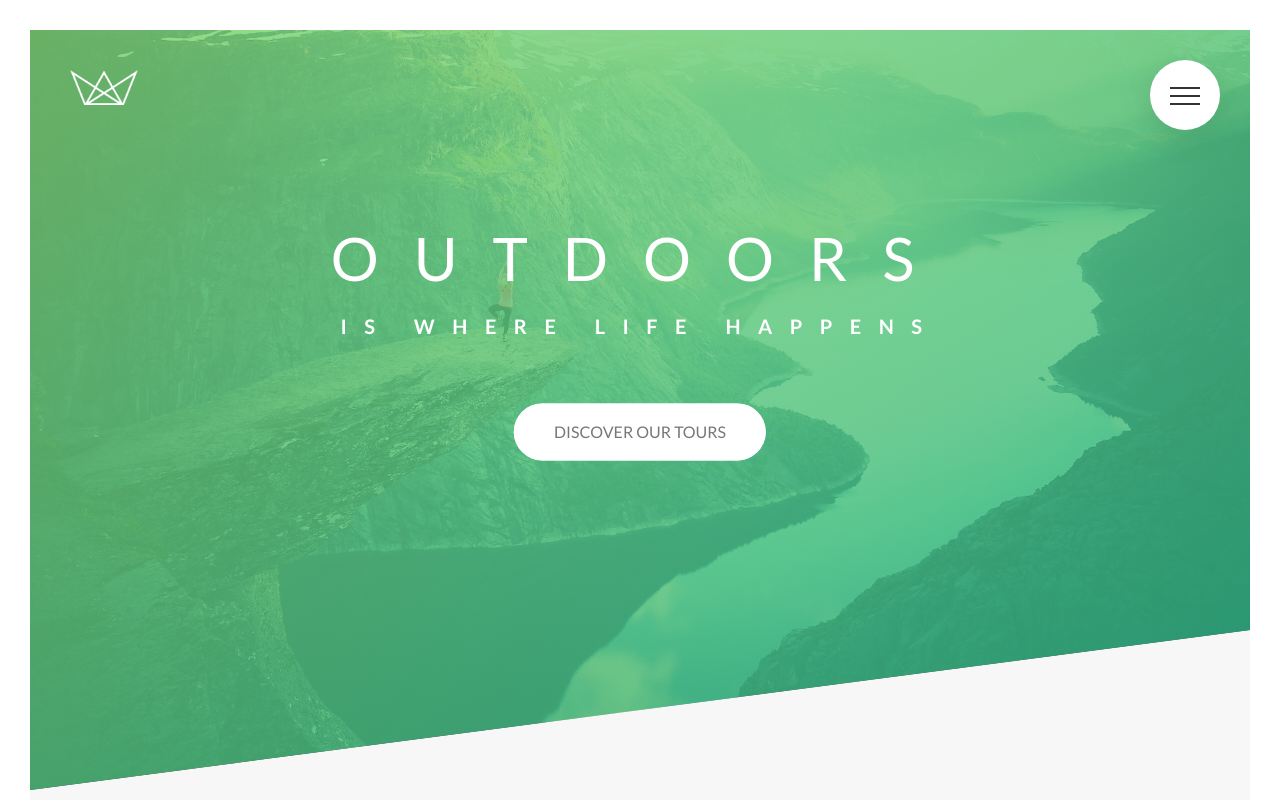
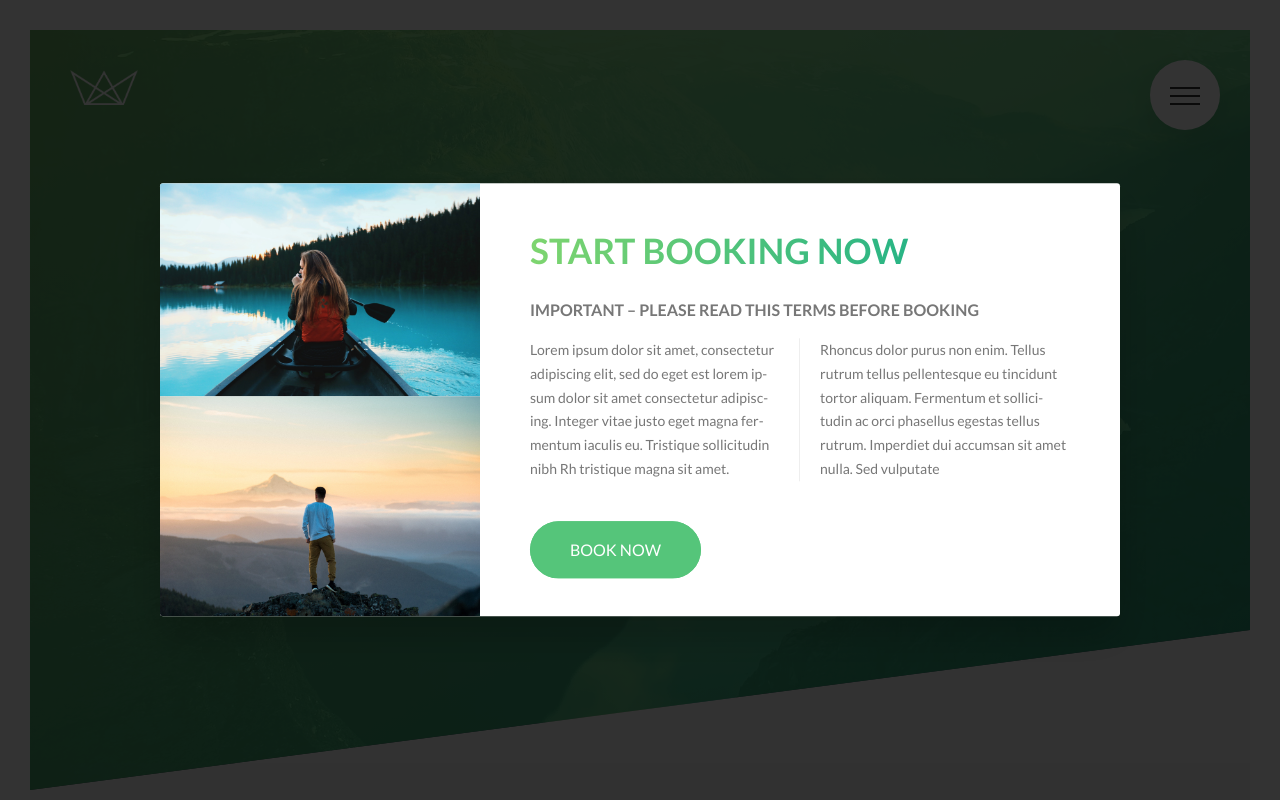
Before and after one commit to FatemehShojaei/Natours, a website: page index.html in a window 1280 px wide. Shown: the top 800 px of the page. Drawn offline with Linux system fonts and the light colour scheme.

Commit message:
popup part

```diff
--- a/index.html
+++ b/index.html
@@ -446,6 +446,33 @@
       </div>
     </footer>
 
+    <div class="popup">
+      <div class="popup__content">
+        <div class="popup__left">
+          <img src="img/nat-8.jpg" alt="Tour photo" class="popup__img" />
+          <img src="img/nat-9.jpg" alt="Tour photo" class="popup__img" />
+        </div>
+        <div class="popup__right">
+          <h2 class="heading-secondary u-margin-bottom-small">
+            Start booking now
+          </h2>
+          <h3 class="heading-tertiary u-margin-bottom-small">
+            Important &ndash; Please read this terms before booking
+          </h3>
+          <p class="popup__text">
+            Lorem ipsum dolor sit amet, consectetur adipiscing elit, sed do eget
+            est lorem ipsum dolor sit amet consectetur adipiscing. Integer vitae
+            justo eget magna fermentum iaculis eu. Tristique sollicitudin nibh
+            Rh tristique magna sit amet. Rhoncus dolor purus non enim. Tellus
+            rutrum tellus pellentesque eu tincidunt tortor aliquam. Fermentum et
+            sollicitudin ac orci phasellus egestas tellus rutrum. Imperdiet dui
+            accumsan sit amet nulla. Sed vulputate
+          </p>
+          <a href="#" class="btn btn--green">Book now</a>
+        </div>
+      </div>
+    </div>
+
     <!-- <section class="grid-test">
             <div class="row">
                 <div class="col-1-of-2">
--- a/sass/abstracts/_mixins.scss
+++ b/sass/abstracts/_mixins.scss
@@ -5,3 +5,10 @@
     clear: both;
   }
 }
+
+@mixin absCenter {
+  position: absolute;
+  top: 50%;
+  left: 50%;
+  transform: translate(-50%, -50%);
+}
--- /dev/null
+++ b/sass/components/_popup.scss
@@ -0,0 +1,54 @@
+.popup {
+  width: 100%;
+  height: 100vh;
+  background-color: rgba($color-black, 0.8);
+  position: fixed;
+  top: 0;
+  left: 0;
+  z-index: 9999;
+
+  &__content {
+    @include absCenter;
+    width: 75%;
+    background-color: $color-white;
+    box-shadow: 0 2rem 4rem rgba($color-black, 0.2);
+    border-radius: 3px;
+    display: table;
+    overflow: hidden;
+  }
+
+  &__left {
+    width: 33.333333%;
+    display: table-cell;
+  }
+
+  &__right {
+    width: 66.6666667%;
+    display: table-cell;
+    vertical-align: middle;
+    padding: 3rem 5rem;
+  }
+
+  &__img {
+    display: block;
+    width: 100%;
+  }
+
+  &__text {
+    font-size: 1.4rem;
+    margin-bottom: 4rem;
+
+    -moz-column-count: 2;
+    -moz-column-gap: 4rem;
+    -moz-column-rule: 1px solid $color-grey-light-2;
+
+    column-count: 2;
+    column-gap: 4rem;
+    column-rule: 1px solid $color-grey-light-2;
+
+    -moz-hyphens: auto;
+    -ms-hyphens: auto;
+    -webkit-hyphens: auto;
+    hyphens: auto;
+  }
+}
--- a/sass/main.scss
+++ b/sass/main.scss
@@ -14,6 +14,7 @@
 @import "components/feature-box";
 @import "components/form";
 @import "components/story";
+@import "components/popup";
 
 @import "layout/footer";
 @import "layout/grid";
```
Also changed, not shown: css/style.css.
